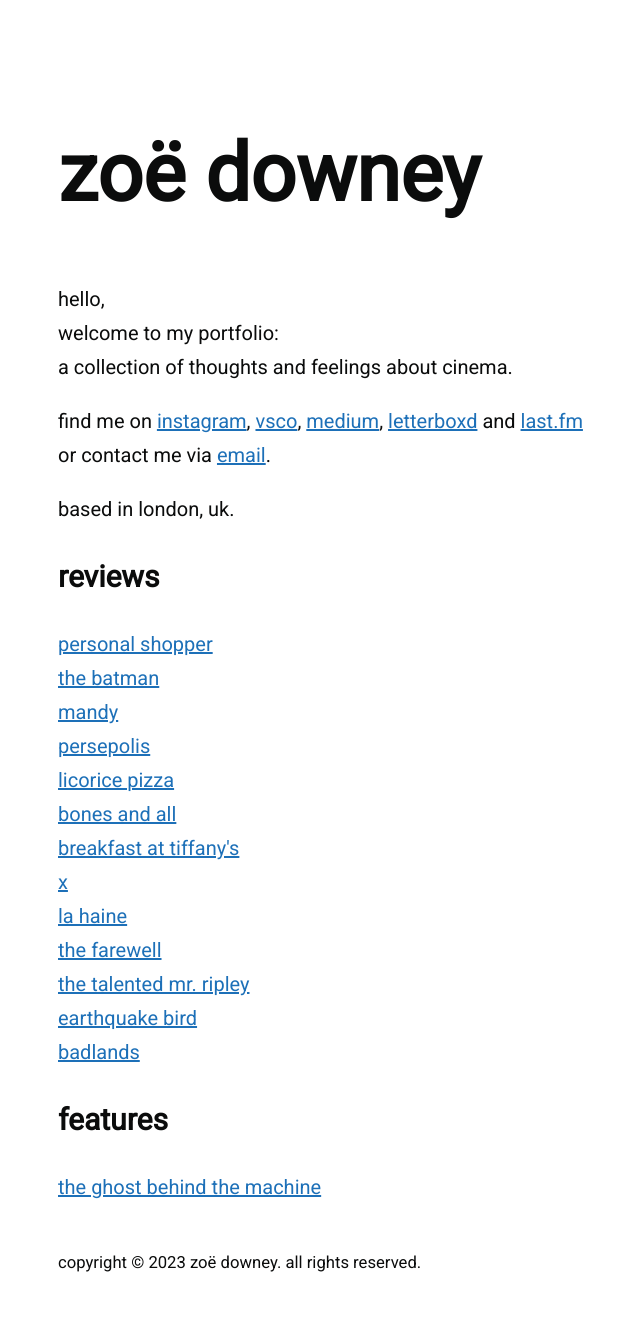
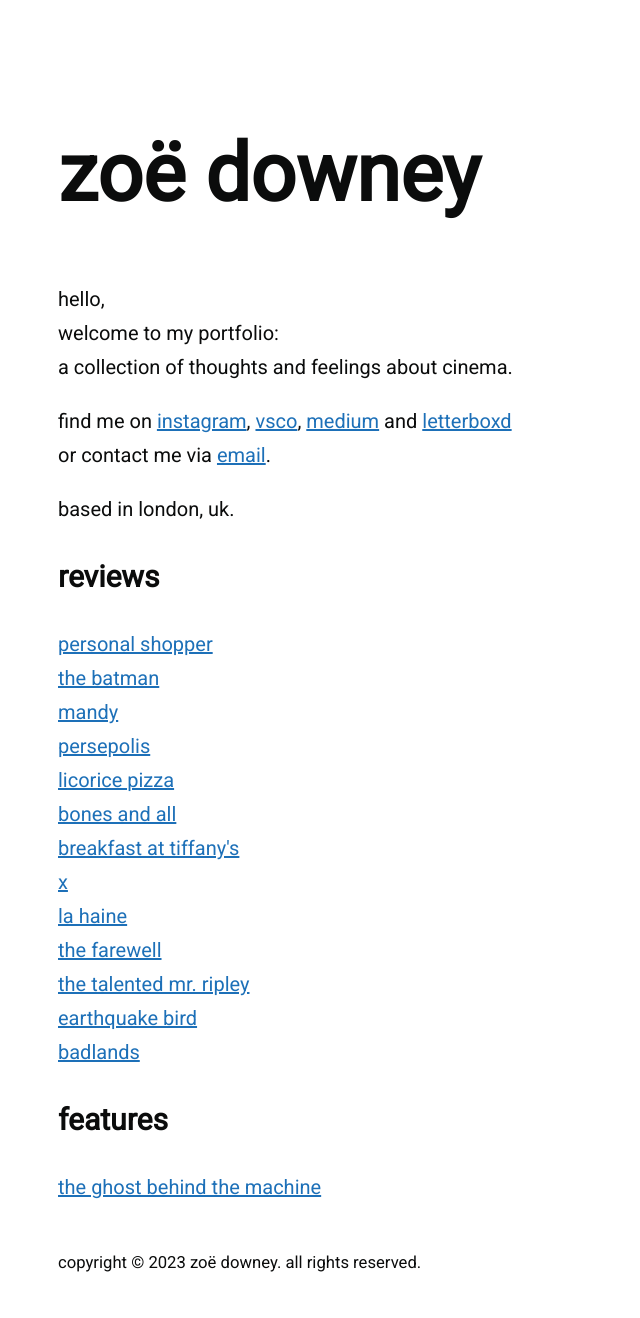
Before and after one commit to zoeurl/zoedowney.github.io, a Jekyll site: the page built from index.html, in a window 1280 px wide. Shown: the whole page, without its empty margins (182-822 px from the left). Built offline with Jekyll 4.4.1, drawn with Linux system fonts in a browser that asks for light colours.

Commit message:
Update index.html

```diff
--- a/index.html
+++ b/index.html
@@ -8,7 +8,7 @@ hello,
 <br>welcome to my portfolio:
 <br>a collection of thoughts and feelings about cinema.
 </p>
-find me on <a href="https://www.instagram.com/zoeurl/">instagram</a>, <a href="https://vsco.co/zoeurl/gallery">vsco</a>, <a href="https://medium.com/@zoedowney/">medium</a>, <a href="https://letterboxd.com/zoedowney/">letterboxd</a> and <a href="https://www.last.fm/user/zoedowney/">last.fm</a>
+find me on <a href="https://www.instagram.com/zoeurl/">instagram</a>, <a href="https://vsco.co/zoeurl/gallery">vsco</a>, <a href="https://medium.com/@zoedowney/">medium</a> and <a href="https://letterboxd.com/zoedowney/">letterboxd</a>
 <br>or contact me via <a href="mailto:{{site.email}}">email</a>.
 </p>
 based in london, uk.
```
